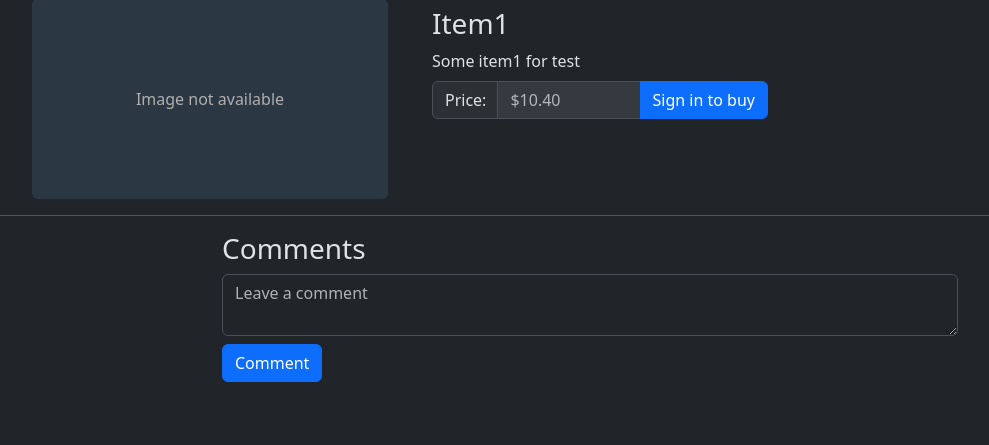
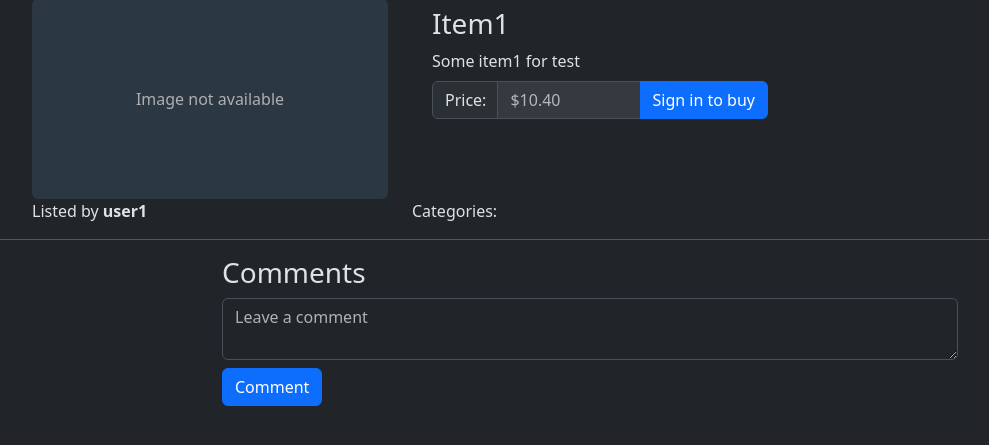
Before and after one commit to koteshcode/web50, a Django app: a page that uses project2/auctions/templates/auctions/listing.html in a window 1280 px wide. Shown: the part 164-609 px from the top of the page, without its empty margins (50-1039 px from the left). Run offline with Django 3.2, Linux system fonts and the light colour scheme; data comes from the database, SQL or seed files in the repository; both versions use the stored data as it was after the commit.

Commit message:
Finish commerce

```diff
--- a/project2/auctions/templates/auctions/categories.html
+++ b/project2/auctions/templates/auctions/categories.html
@@ -5,7 +5,7 @@
         <h2>Categories</h2>
         <ul class="list-group list-group-flush">
             {% for category in categories %}
-            <li class="list-group-item list-group-item-action" style="border: 0"> <a class="fs-5" href="{{ category }}">{{ category }}</a> </li>
+            <li class="list-group-item list-group-item-action" style="border: 0"> <a class="fs-5" href="category/{{ category }}">{{ category }}</a> </li>
             {% endfor %}
         </ul>
     </div>
--- a/project2/auctions/templates/auctions/listing.html
+++ b/project2/auctions/templates/auctions/listing.html
@@ -82,6 +82,14 @@
                 {% endif %}
                 </div>
             </div>
+            <div class="row">
+                <div class="col-4">
+                    Listed by <span class="fw-bold">{{ listing.seller }}</span>
+                </div>
+                <div class="col-8">
+                    Categories: <a href="/category/{{ listing.category }}">{{ listing.category }}</a>
+                </div>
+            </div>
         </div>
     </div>
     <hr>
--- a/project2/auctions/urls.py
+++ b/project2/auctions/urls.py
@@ -6,7 +6,7 @@ urlpatterns = [
     path("", views.index, name="index"),
     path("archive/<str:title>", views.archive, name="archive"),
     path("categories", views.categories, name="categories"),
-    path("<str:category>", views.category, name="category"),
+    path("category/<str:category>", views.category, name="category"),
     path("close-listing", views.close_listing, name="close-listing"),
     path("create", views.create, name="create"),
     path("login", views.login_view, name="login"),
--- a/project2/auctions/views.py
+++ b/project2/auctions/views.py
@@ -116,7 +116,6 @@ def listing(request, title):
     # Get item from db
     listing = Item.objects.get(title=title)
     comments = Comment.objects.filter(item=listing.id)
-
     # Check if listing is active
     if not listing.is_active and f"{listing.winner}" == f"{request.user}":
         print(f"Listing sold to {listing.winner}")
```
Also changed, not shown: project2/db.sqlite3.
